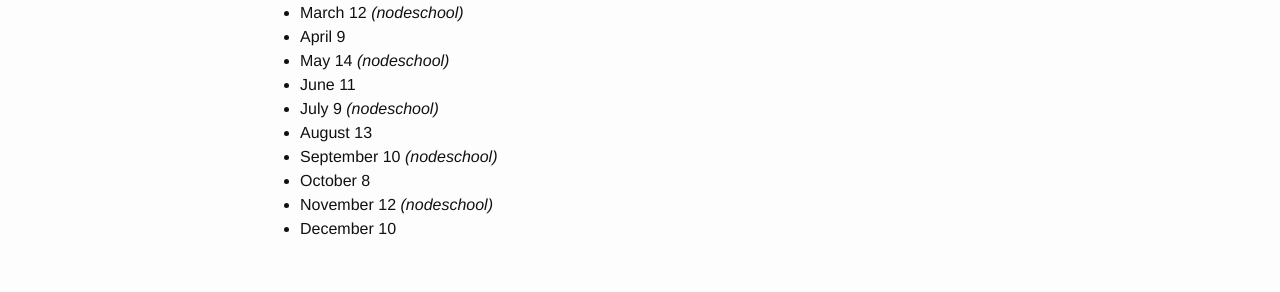
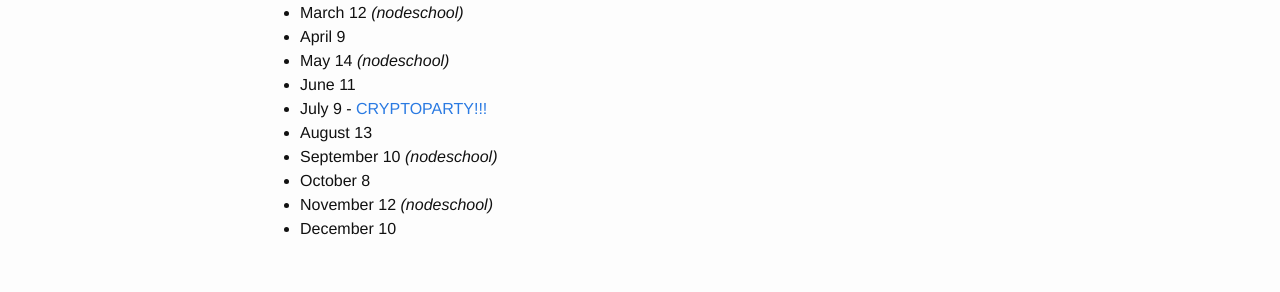
Before and after one commit to paircolumbus/paircolumbus.github.io, a Jekyll site: the page built from pages/schedule.md, in a window 1280 px wide. Shown: the part 430-722 px from the top of the page. Built offline with Jekyll 4.4.1, drawn with Linux system fonts in a browser that asks for light colours; comment, search, counter and statistics services are not loaded.

Commit message:
Update schedule.md
Woot, woot! Addz cryptoparty to the calendar.

```diff
--- a/pages/schedule.md
+++ b/pages/schedule.md
@@ -17,7 +17,7 @@ For updates and other information, sign up for [our email list](http://paircolum
 - April 9
 - May 14 _(nodeschool)_
 - June 11
-- July 9 _(nodeschool)_
+- July 9 - [CRYPTOPARTY!!!](https://www.cryptoparty.in/)
 - August 13
 - September 10 _(nodeschool)_
 - October 8
```
